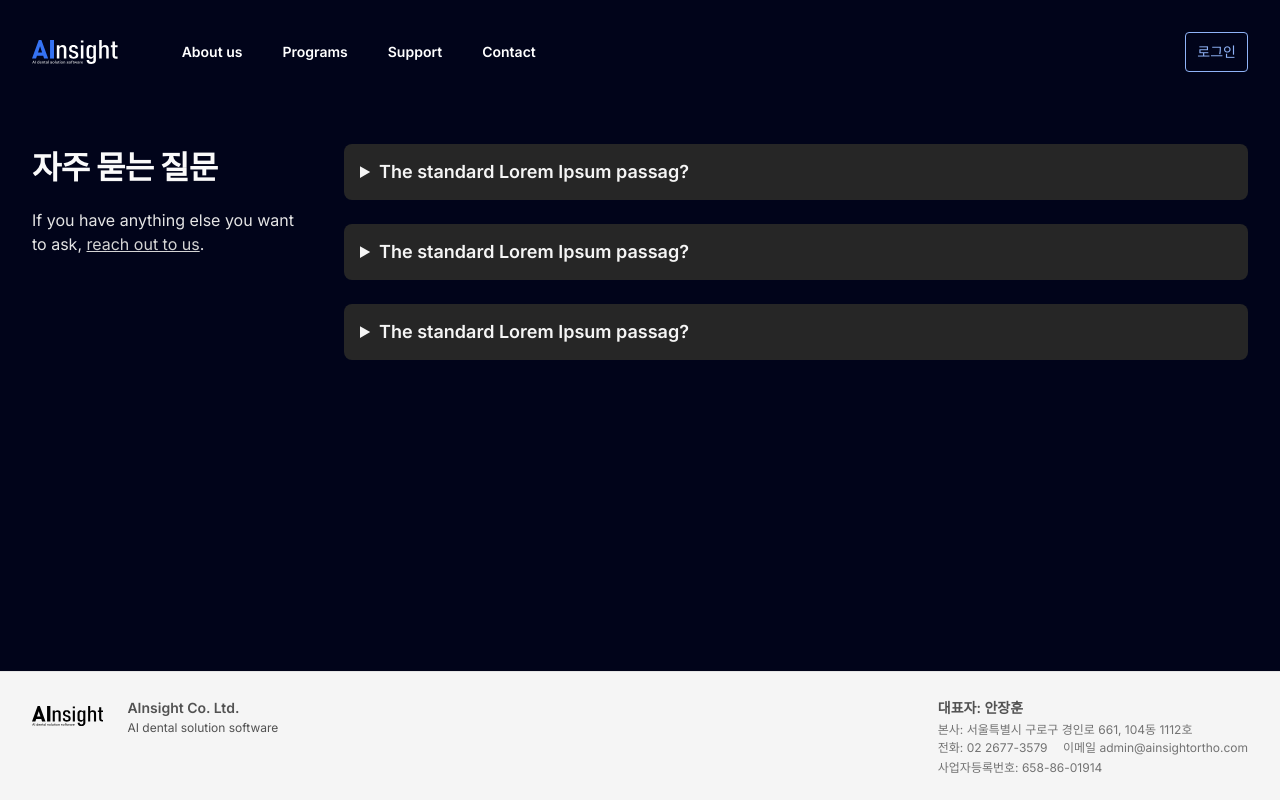
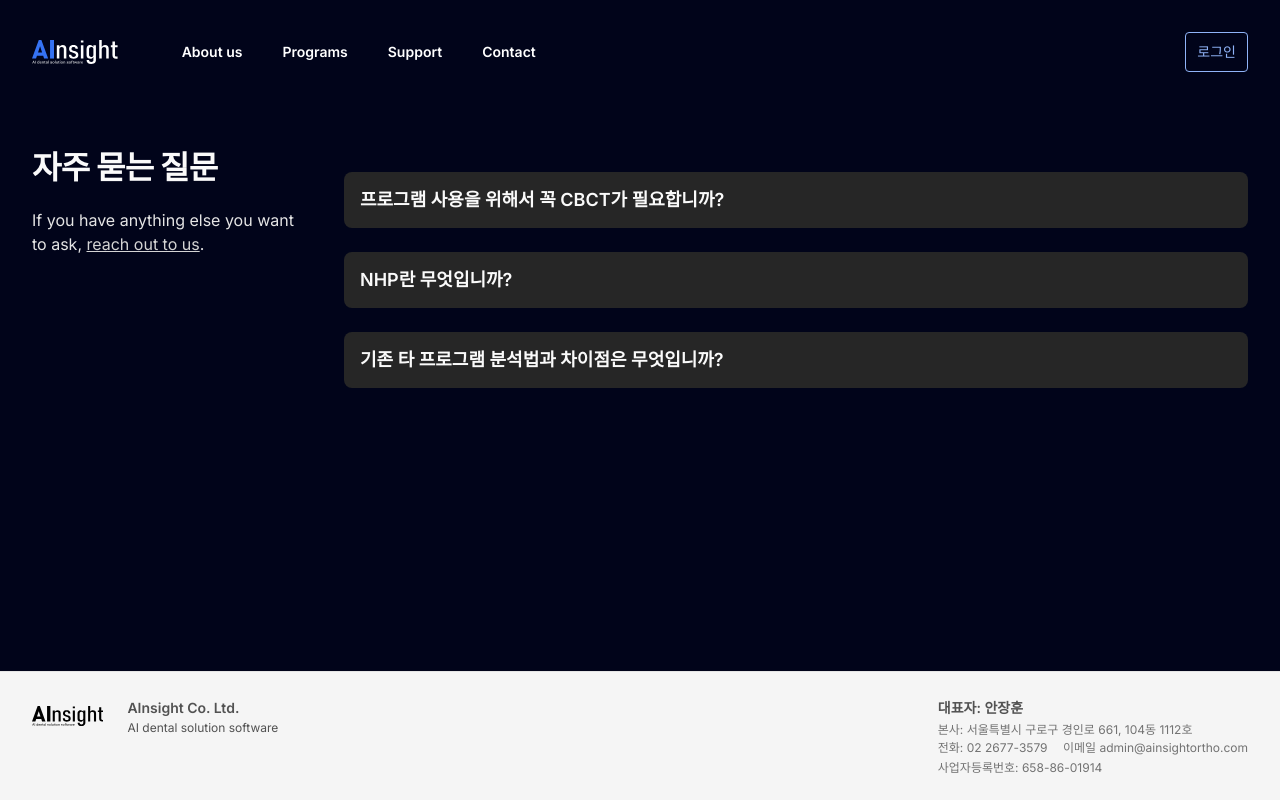
Before and after one commit to AInsightrnd/web, a Next.js app: page /faqs in a window 1280 px wide. Built offline with nearby package versions, Linux system fonts and the light colour scheme.

Commit message:
faqs text edited

```diff
--- a/src/components/Faqs.tsx
+++ b/src/components/Faqs.tsx
@@ -5,20 +5,21 @@ const faqs = [
 
   [
     {
-      question: 'The standard Lorem Ipsum passag?',
+      question: '프로그램 사용을 위해서 꼭 CBCT가 필요합니까?',
       answer:
-        '"Lorem ipsum dolor sit amet, consectetur adipiscing elit, sed do eiusmod tempor incididunt ut labore et dolore magna aliqua',
+        '프로그램을 통한 분석을 얻기 위해서는 반드시 Nasion부터 Menton까지 촬영되는 CBCT 장비가 필요합니다.',
     },
     {
-      question: 'The standard Lorem Ipsum passag?',
+      question: 'NHP란  무엇입니까?',
       answer:
-        '"Lorem ipsum dolor sit amet, consectetur adipiscing elit, sed do eiusmod tempor incididunt ut labore et dolore magna aliqua',
+        '환자가 편안히 서서, 정면에 있는 거울 속 자신의 눈을 바라보는 상태를 말합니다. \n“ortho Position“이라고 불리며, 재현성과 신뢰도가 높습니다.',
     },
     {
-      question: 'The standard Lorem Ipsum passag?',
+      question: '기존 타 프로그램 분석법과 차이점은 무엇입니까?',
       answer:
-        '"Lorem ipsum dolor sit amet, consectetur adipiscing elit, sed do eiusmod tempor incididunt ut labore et dolore magna aliqua',
+        '기존 분석법(프로그램)은 2D cephalo 분석으로, 많은 수의  두개 내 기준선을 사용합니다. \n AICiTi program은 CBCT를 이용한 3D 골격 분석법으로, 두개 외 기준선인 NTVP, THP를 이용한다.'
     },
+
   ],
 
 ]
@@ -29,7 +30,7 @@ export function Faqs() {
       id="faqs"
       aria-labelledby="faqs-title"
       className="grid max-w-2xl grid-cols-1 items-start gap-x-8 gap-y-10 py-24 sm:px-6 sm:py-32 sm:mx-auto
-        lg:max-w-7xl lg:px-8 lg:grid-cols-4 lg:mx-0"
+        lg:max-w-7xl lg:px-8 lg:grid-cols-4 lg:mx-0 "
     >
       <div className="select-none grid lg:grid-cols-1 gap-y-2 sm:grid-cols-1 sm:gap-y-46 lg:gap-x-4 items-start">
           <h2
@@ -57,14 +58,17 @@ export function Faqs() {
           {faqs.map((column, columnIndex) => (
 
               <ul role="list" className="flex justify-items-start  grid cols-1 gap-y-6 w-full">
+                <svg xmlns="http://www.w3.org/2000/svg" fill="white" viewBox="0 0 24 24" stroke-width="1.5" stroke="currentColor"
+                aria-hidden="true" className='h-1 w-1'></svg>
+
                 {column.map((faq, faqIndex) => (
                   <details key={faqIndex}
                   className="gap-y-2  rounded-lg p-4 bg-gray-800 w-full ">
-                    <summary className=" text-lg font-semibold leading-6 text-gray-100 ">
+                    <summary className=" text-lg font-semibold leading-6 text-gray-50 list-none ">
                       {faq.question}
                     </summary>
                     <div className="border-t border-gray-500 mt-4"></div>
-                    <p className="mt-4 text-sm text-gray-300 ">{faq.answer}</p>
+                    <p className="mt-4 text-md text-gray-100 whitespace-pre">{faq.answer}</p>
                   </details>
                 ))}
               </ul>
```
